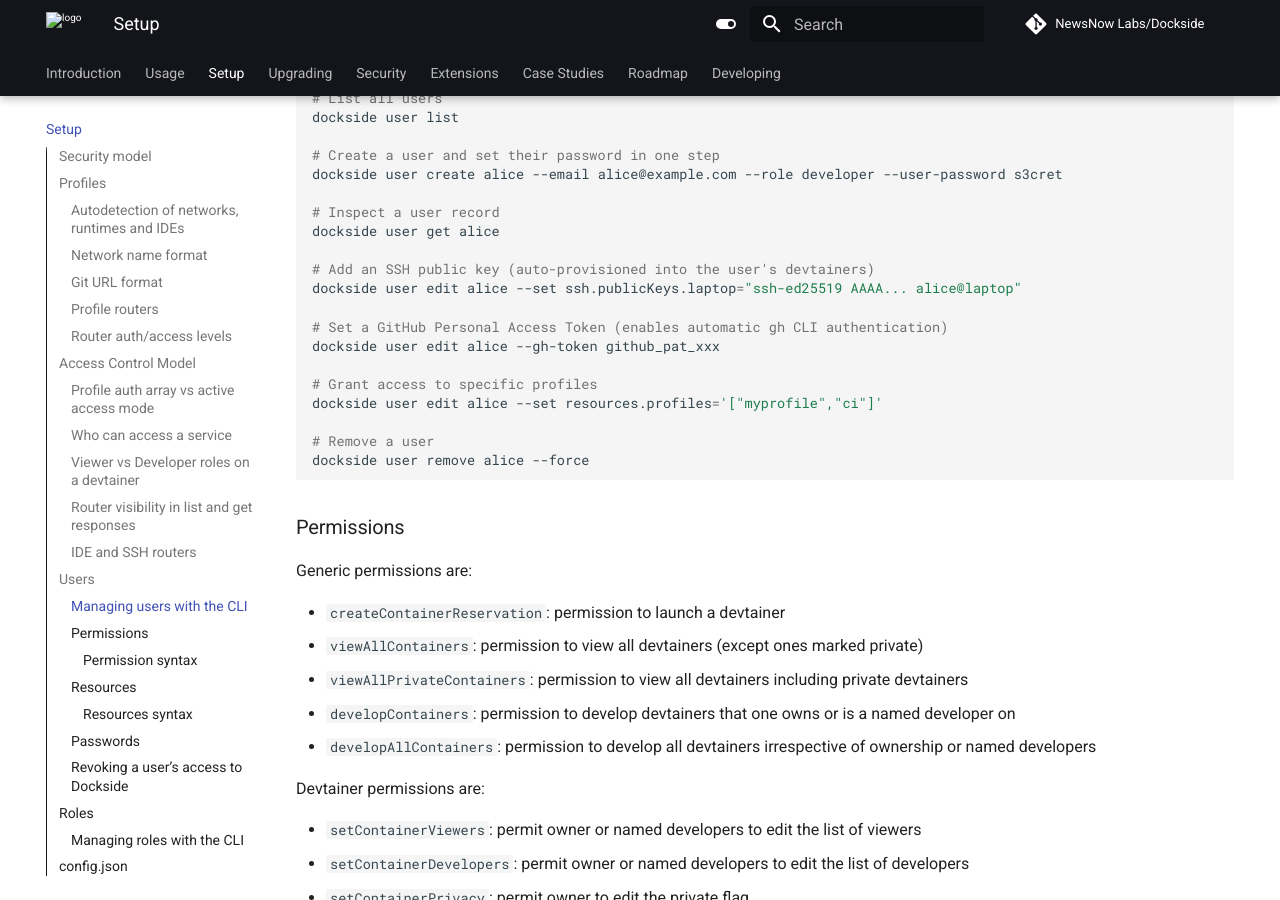
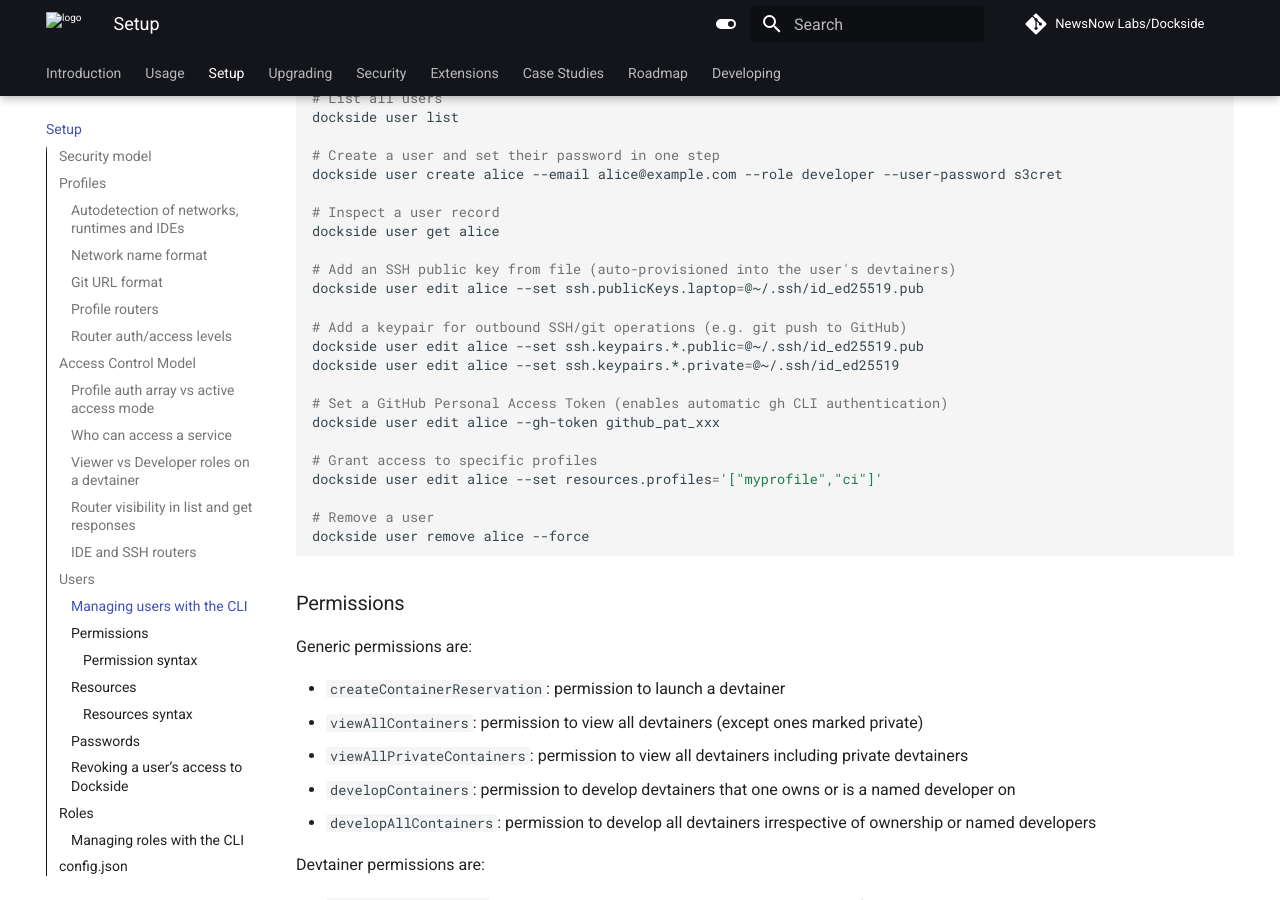
Before and after one commit to newsnowlabs/dockside, an MkDocs documentation site: the page built from docs/setup.md, in a window 1280 px wide and 900 px high, scrolled down 7638 px. Built offline with MkDocs 1.6.1 and Material for MkDocs 9.7.7, drawn with Linux system fonts in a browser that asks for light colours; comment, search, counter and statistics services are not loaded.

Commit message:
Use @file syntax for SSH key examples; add keypairs examples
Replace inline public-key strings with @~/.ssh/id_ed25519.pub in all three
locations (cli/README.md, docs/setup.md, docs/extensions/ssh.md). Add
ssh.keypairs.*.public and ssh.keypairs.*.private @file examples to
setup.md and cli/README.md to mirror the pattern already present in
docs/extensions/ssh.md.

https://claude.ai/code/session_01KzP7UK5tzJaRAaZxPsL9PG

```diff
--- a/docs/setup.md
+++ b/docs/setup.md
@@ -210,8 +210,12 @@ dockside user create alice --email alice@example.com --role developer --user-pas
 # Inspect a user record
 dockside user get alice
 
-# Add an SSH public key (auto-provisioned into the user's devtainers)
-dockside user edit alice --set ssh.publicKeys.laptop="ssh-ed25519 AAAA... alice@laptop"
+# Add an SSH public key from file (auto-provisioned into the user's devtainers)
+dockside user edit alice --set ssh.publicKeys.laptop=@~/.ssh/id_ed25519.pub
+
+# Add a keypair for outbound SSH/git operations (e.g. git push to GitHub)
+dockside user edit alice --set ssh.keypairs.*.public=@~/.ssh/id_ed25519.pub
+dockside user edit alice --set ssh.keypairs.*.private=@~/.ssh/id_ed25519
 
 # Set a GitHub Personal Access Token (enables automatic gh CLI authentication)
 dockside user edit alice --gh-token github_pat_xxx
```
Also changed, not shown: cli/README.md (+3 -1 lines), docs/extensions/ssh.md (+2 -2 lines).
